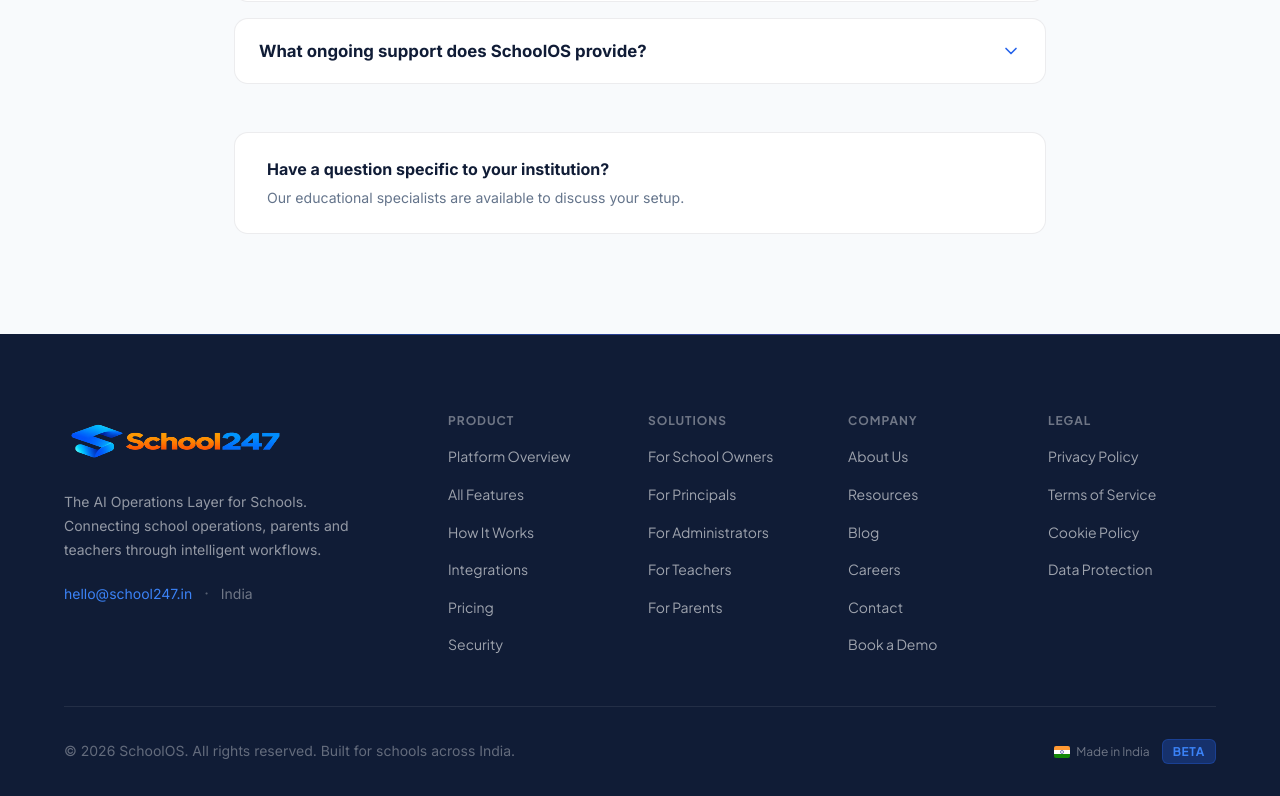
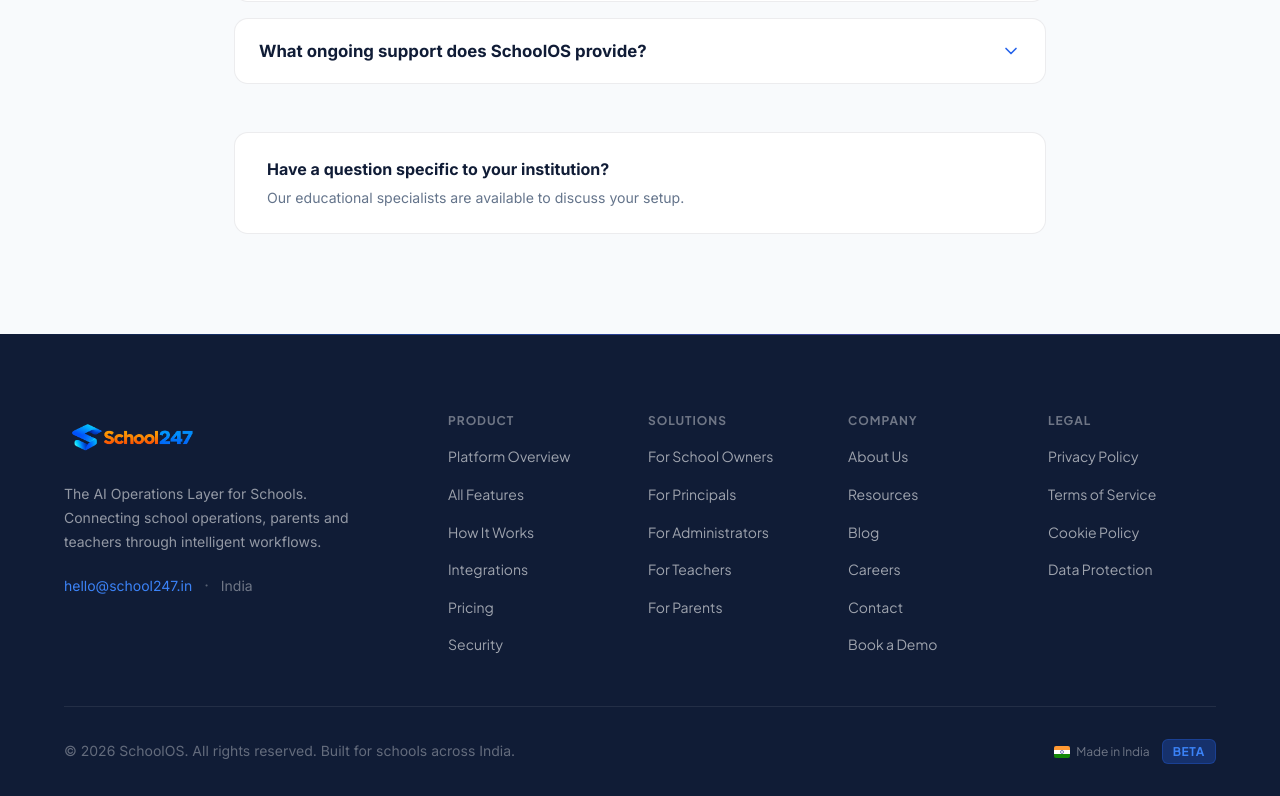
Before and after one commit to notaanidhya/schoolos_247, a Next.js app: page / in a window 1280 px wide. Shown: the part 9759-10555 px from the top of the page. Built offline with nearby package versions, Linux system fonts and the light colour scheme.

Commit message:
Add animated logo styles to Footer component

```diff
--- a/src/components/Footer.module.css
+++ b/src/components/Footer.module.css
@@ -50,6 +50,79 @@
   align-items: center;
   gap: var(--space-2);
   text-decoration: none;
+}
+
+.logoAnimated {
+  display: inline-flex;
+  align-items: center;
+  animation: logoEntrance 0.6s cubic-bezier(0.22, 1, 0.36, 1) both;
+}
+
+.logoFrame {
+  position: relative;
+  display: inline-flex;
+  align-items: center;
+  overflow: hidden;
+  border-radius: var(--radius-md);
+  padding: 2px 4px;
+  background: transparent;
+  transition: transform 0.28s cubic-bezier(0.22, 1, 0.36, 1),
+              filter 0.28s ease;
+}
+
+.logoFrame::after {
+  content: '';
+  position: absolute;
+  top: 0;
+  left: -75%;
+  width: 50%;
+  height: 100%;
+  background: linear-gradient(
+    120deg,
+    transparent,
+    rgba(255, 255, 255, 0.45),
+    transparent
+  );
+  transform: skewX(-20deg);
+  transition: left 0.6s ease;
+  pointer-events: none;
+}
+
+.logoAnimated:hover .logoFrame {
+  transform: translateY(-1px) scale(1.03);
+  filter: drop-shadow(0 6px 16px rgba(37, 99, 235, 0.35));
+}
+
+.logoAnimated:hover .logoFrame::after {
+  left: 130%;
+}
+
+.logoImg {
+  display: block;
+  height: 44px;
+  width: auto;
+  max-width: 220px;
+  object-fit: contain;
+}
+
+@keyframes logoEntrance {
+  from {
+    opacity: 0;
+    transform: translateY(-6px) scale(0.96);
+  }
+  to {
+    opacity: 1;
+    transform: translateY(0) scale(1);
+  }
+}
+
+@media (prefers-reduced-motion: reduce) {
+  .logoAnimated,
+  .logoFrame,
+  .logoFrame::after {
+    animation: none;
+    transition: none;
+  }
 }
 
 .logoIcon {
```
